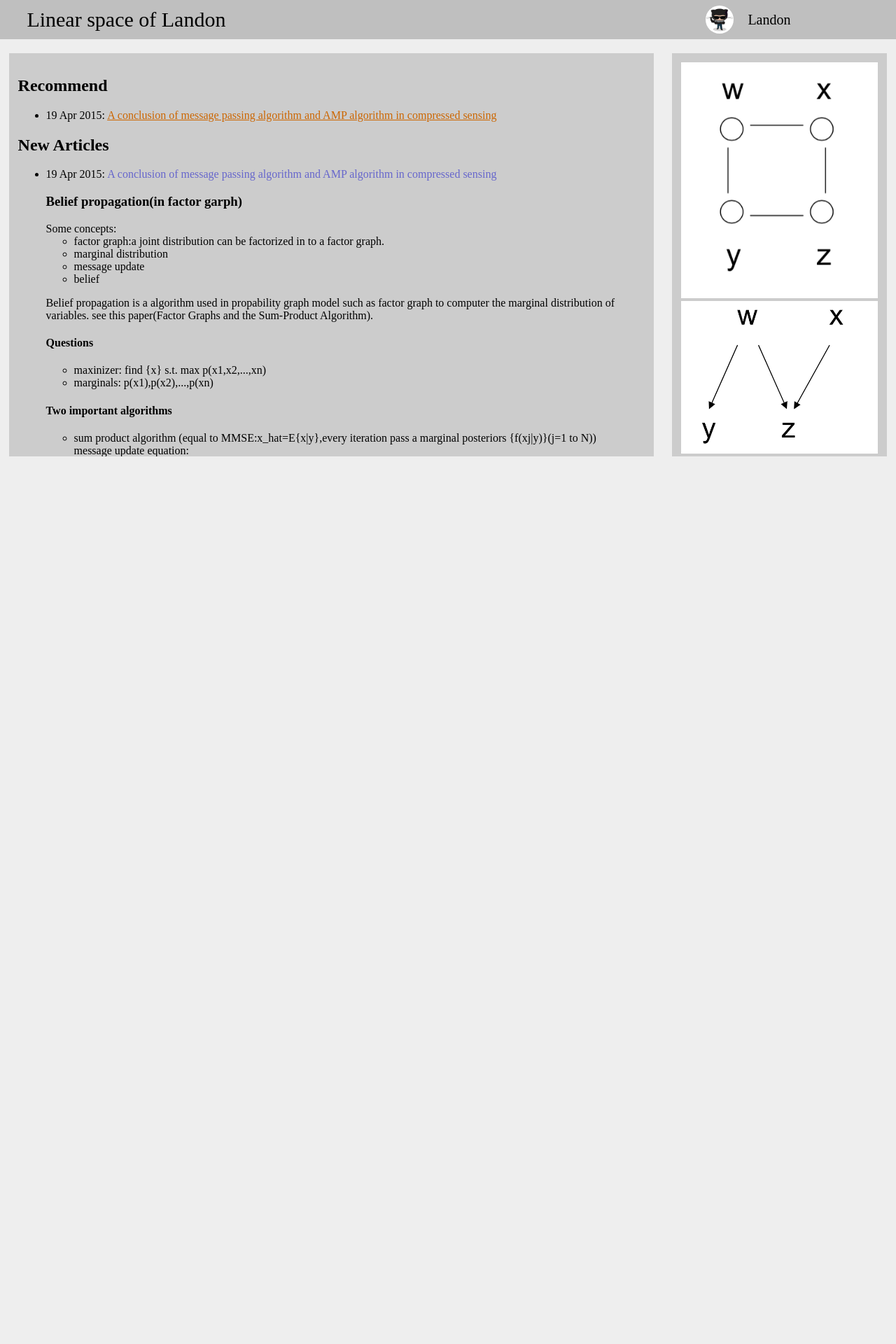
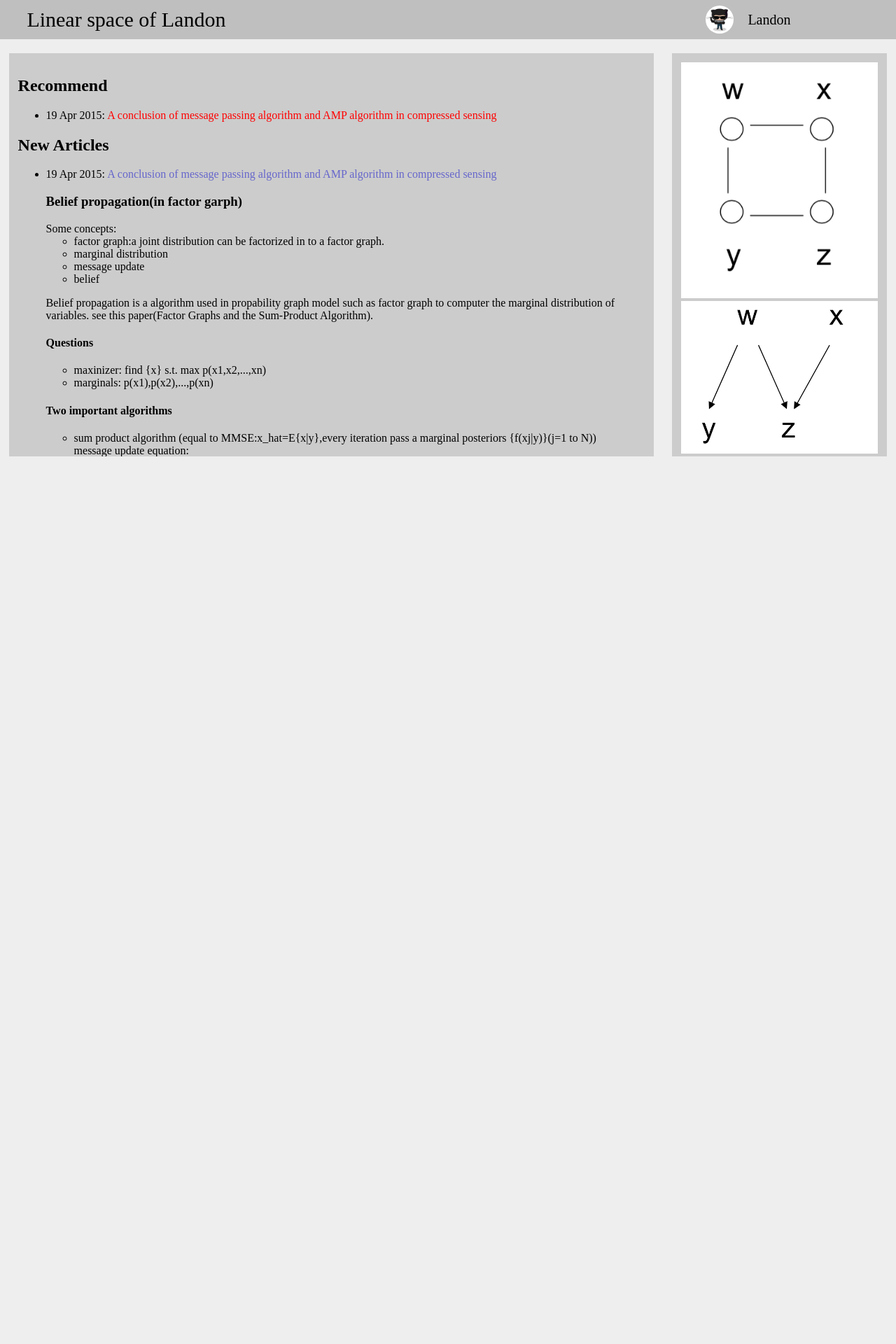
Before and after one commit to myworkstation/myworkstation.github.io, a Jekyll site: the page built from index.html, in a window 1280 px wide. Shown: the top 1920 px of the page at 70% size. Built offline with Jekyll 4.4.1, drawn with Linux system fonts in a browser that asks for light colours; nearby versions of some CDN libraries; library files that are not in the unit come from our copies.

```diff
--- a/index.html
+++ b/index.html
@@ -4,11 +4,12 @@
 ---
 <head>
 	<style type="text/css">
+	#recommend a{text-decoration: none;color: red;}
 	#newart a{text-decoration: none;color: #6666CC;}
 	</style>
 </head>
 <h2>Recommend</h2>
-<ul>
+<ul id="recommend">
 	{% for post in site.tags.recommend %}
 	<li>{{ post.date | date_to_string }}: <a href="{{ site.baseurl }}{{ post.url }}">{{ post.title }}</a></li>
 	{% endfor %}
```
